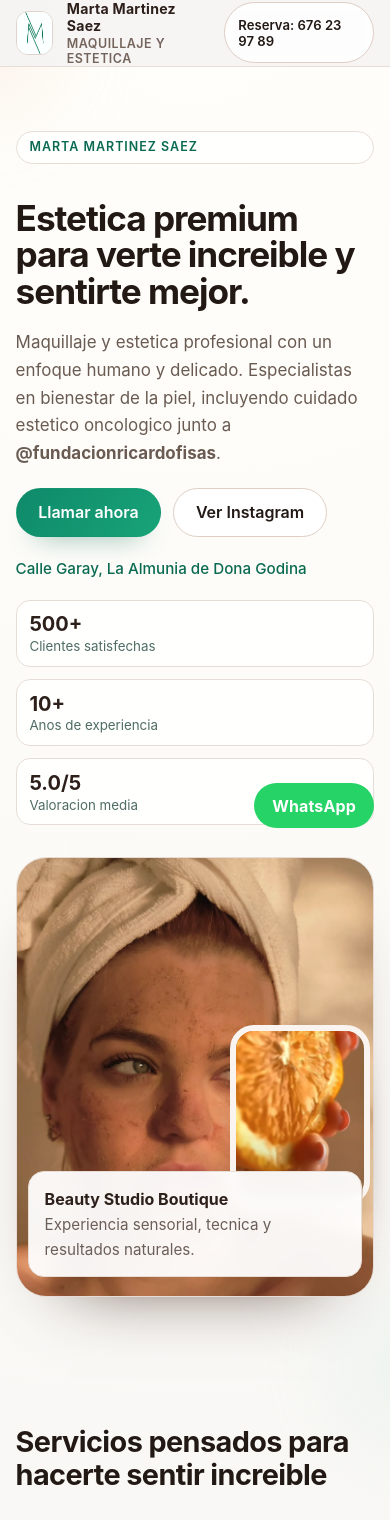
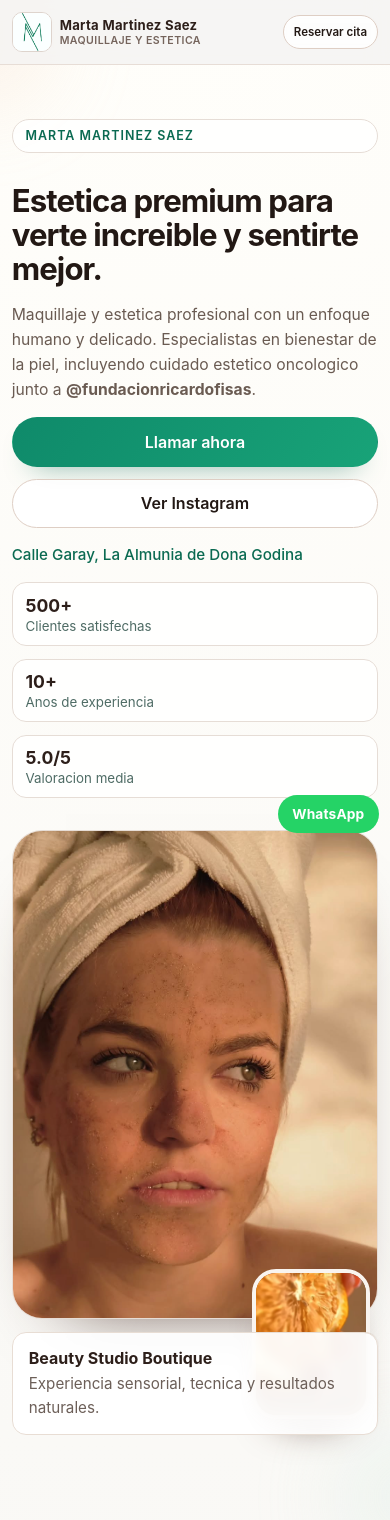
Before and after one commit to EduardoMGuillen/martamartinezweb, a Next.js app: page / in a window 390 px wide. Shown: the top 1520 px of the page. Built offline with nearby package versions, Linux system fonts and the light colour scheme.

Commit message:
Polish mobile layout and responsive spacing
Refine mobile typography, hero media stacking, CTA sizing, and gallery behavior so the premium design keeps visual balance and readability on smaller screens.

```diff
--- a/app/globals.css
+++ b/app/globals.css
@@ -88,6 +88,7 @@ main {
 .nav-btn {
   padding-inline: 1rem;
   font-size: 0.92rem;
+  white-space: nowrap;
 }
 
 .container {
@@ -104,6 +105,10 @@ h1,
 h2,
 h3,
 p {
+  margin: 0;
+}
+
+figure {
   margin: 0;
 }
 
@@ -635,30 +640,53 @@ p {
 
 @media (max-width: 680px) {
   .section {
-    padding: 4rem 0;
+    padding: 3.4rem 0;
+  }
+
+  h1 {
+    font-size: clamp(1.9rem, 8vw, 2.35rem);
+    line-height: 1.1;
+  }
+
+  h2 {
+    font-size: clamp(1.45rem, 6.5vw, 1.9rem);
+  }
+
+  p {
+    line-height: 1.6;
   }
 
   .nav {
     min-height: 64px;
+    gap: 0.55rem;
   }
 
   .brand {
     font-size: 0.88rem;
+    gap: 0.5rem;
   }
 
   .brand-logo {
-    width: 44px;
-    height: 44px;
-    border-radius: 12px;
+    width: 40px;
+    height: 40px;
+    border-radius: 10px;
+  }
+
+  .brand-text small {
+    font-size: 0.66rem;
   }
 
   .nav-btn {
-    font-size: 0.82rem;
-    padding-inline: 0.82rem;
+    font-size: 0.78rem;
+    padding: 0.6rem 0.78rem;
   }
 
   .social-proof {
     grid-template-columns: 1fr;
+  }
+
+  .proof-card span {
+    font-size: 1.1rem;
   }
 
   .services-grid {
@@ -667,34 +695,51 @@ p {
 
   .hero-visual,
   .hero-image-main {
-    min-height: 440px;
+    min-height: 0;
+    height: auto;
+  }
+
+  .hero-image-main {
+    aspect-ratio: 3 / 4;
   }
 
   .hero-image-floating {
-    width: 140px;
-    height: 180px;
-    right: 4px;
-    bottom: 92px;
+    width: 118px;
+    height: 150px;
+    right: 8px;
+    bottom: 16px;
+    border-width: 4px;
   }
 
   .hero-note {
-    left: 12px;
-    right: 12px;
-    max-width: none;
+    position: static;
+    margin-top: 0.8rem;
+    max-width: 100%;
+    border-radius: 14px;
   }
 
   .premium-main {
-    min-height: 330px;
+    min-height: 0;
+    width: 100%;
+    aspect-ratio: 3 / 4;
   }
 
   .premium-sub {
-    min-height: 170px;
-    width: 58%;
+    position: static;
+    min-height: 0;
+    width: 100%;
+    aspect-ratio: 4 / 3;
+    border-width: 1px;
+    margin-top: 0.9rem;
+  }
+
+  .premium-stack {
+    min-height: 0;
   }
 
   .gallery-grid {
-    grid-template-columns: 1fr 1fr;
-    grid-auto-rows: 150px;
+    grid-template-columns: 1fr;
+    grid-auto-rows: 260px;
   }
 
   .item-1,
@@ -705,4 +750,47 @@ p {
     grid-column: auto;
     grid-row: span 1;
   }
+
+  .hero-cta {
+    flex-direction: column;
+    width: 100%;
+  }
+
+  .hero-cta .btn {
+    width: 100%;
+  }
+
+  .floating-whatsapp {
+    right: 0.7rem;
+    bottom: 0.7rem;
+    padding: 0.68rem 0.9rem;
+    font-size: 0.86rem;
+  }
 }
+
+@media (max-width: 420px) {
+  .container {
+    width: min(1120px, 94vw);
+  }
+
+  .hero-content {
+    gap: 0.95rem;
+  }
+
+  .hero-copy {
+    font-size: 0.98rem;
+  }
+
+  .brand-text span {
+    font-size: 0.82rem;
+  }
+
+  .nav-btn {
+    font-size: 0.72rem;
+    padding: 0.54rem 0.64rem;
+  }
+
+  .gallery-grid {
+    grid-auto-rows: 230px;
+  }
+}
--- a/app/page.js
+++ b/app/page.js
@@ -77,7 +77,7 @@ export default function HomePage() {
             </div>
           </div>
           <a className="btn btn-secondary nav-btn" href="tel:+34676239789">
-            Reserva: 676 23 97 89
+            Reservar cita
           </a>
         </div>
       </header>
```
